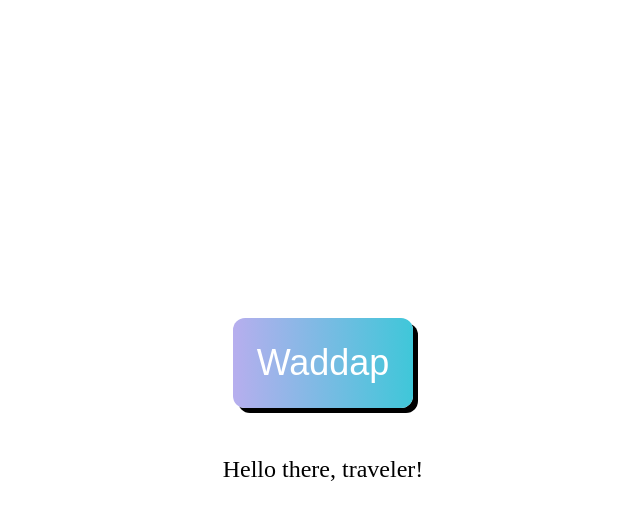
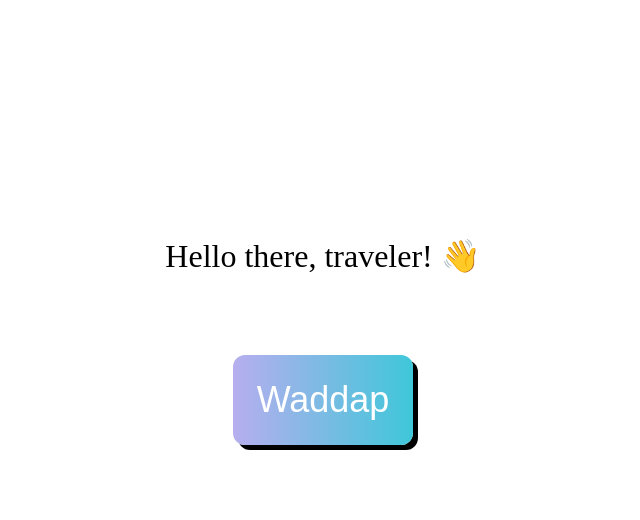
Before and after one commit to stefrotaru/playground-tic-tac-toe, a plain HTML site: page index.html in a window 1280 px wide. Both pictures are taken after a click on the button "Waddap". Shown: the whole page, without its empty margins (317-957 px from the left). Drawn offline with Linux system fonts and the light colour scheme; a web font is replaced by a local one.

Commit message:
minor improvments

```diff
--- a/main.js
+++ b/main.js
@@ -1,8 +1,7 @@
-// let mainBtn;
-
 const initMainPage = () => {
     let btn = document.createElement('button');
     btn.classList.add('main-btn');
+    btn.classList.add('waddap-btn');
     btn.textContent = 'Waddap';
     document.querySelector('body').appendChild(btn)
 
@@ -195,8 +194,6 @@ const ticTacToeGame = () => {
             }
         })
     })
-
-
 }
 
 const initApp = () => {
@@ -205,12 +202,12 @@ const initApp = () => {
         document.querySelector('body').appendChild(newMain);
         let firstP = document.createElement('p');
         firstP.classList.add('first-text');
-        firstP.innerText = 'Hello there, traveler!';
+        firstP.innerText = 'Hello there, traveler! 👋';
         document.querySelector('main').appendChild(firstP);
     } else if (document.querySelector('.second-text') === null) {
         let secondP = document.createElement('p');
         secondP.classList.add('second-text');
-        secondP.innerText = 'Click again the Waddap button to play tic-tac-toe';
+        secondP.innerText = 'Click again the Waddap button to play tic-tac-toe! 🕹️';
         document.querySelector('main').appendChild(secondP);
     } else {
         while (document.querySelector('body').lastChild == document.querySelector('.main-btn') || document.querySelector('body').lastChild == document.querySelector('main')) {
--- a/style.css
+++ b/style.css
@@ -19,6 +19,10 @@ body {
     gap: 3rem;
 }
 
+.waddap-btn {
+    position: fixed;
+}
+
 .main-btn {
     padding: 1.5rem;
     border: none;
@@ -34,10 +38,15 @@ body {
 }
 
 p {
-    font-size: 24px;
+    font-size: 2rem;
     text-align: center;
-    min-width: 0;
-    min-height: 0;
+    padding-bottom: 2rem;
+
+    position: relative;
+    bottom: 8rem;
+
+    animation-name: textAppear;
+    animation-duration: 1s;
 }
 
 .tic-tac-toe {
@@ -107,3 +116,8 @@ p {
         font-size: 3rem;
     }
 }
+
+@keyframes textAppear {
+    0% {transform: translateY(1.5rem);}
+    100% {transform: translateY(0);}
+}
```
